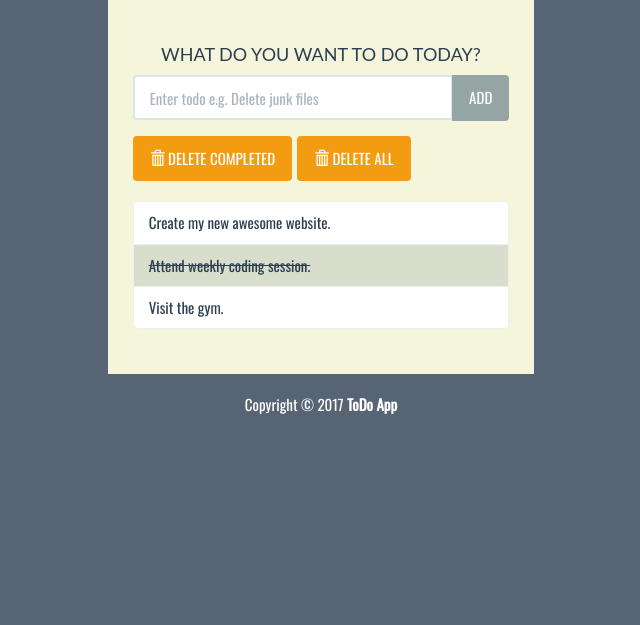
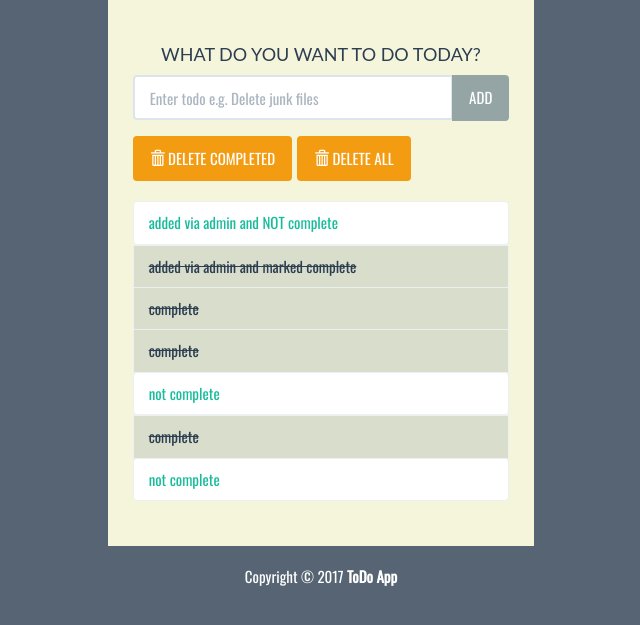
Before and after one commit to RobertNeuzil/practice7, a Django app: page / in a window 1280 px wide. Shown: the part 129-754 px from the top of the page, without its empty margins (319-959 px from the left). Run offline with Django 3.2, Linux system fonts and the light colour scheme; data comes from the database, SQL or seed files in the repository; both versions use the stored data as it was after the commit; some libraries are stand-ins or nearby versions.

Commit message:
added to admin databse/ altered html to reflect databse model

```diff
--- a/todoapplication/first/templates/first/index.html
+++ b/todoapplication/first/templates/first/index.html
@@ -59,9 +59,14 @@
 					</div>
 
 					<ul class="list-group t20">
-						<li class="list-group-item">Create my new awesome website.</li>
-						<li class="list-group-item todo-completed">Attend weekly coding session.</li>
-						<li class="list-group-item">Visit the gym.</li>
+						{% for x in todolist  %}
+							{% if x.complete %}
+							<li class="list-group-item todo-completed">{{x.text}}</li>
+							{% else %}
+							<a href="#"><li class="list-group-item">{{x.text}}</li></a>
+							{% endif %}
+						{% endfor %}
+
 					</ul>
 				</div>
 			</div>
--- a/todoapplication/first/views.py
+++ b/todoapplication/first/views.py
@@ -1,6 +1,9 @@
 from django.shortcuts import render
+from .models import ToDo
 
 def index(request):
-	return render(request, 'first/index.html')
+	todolist = ToDo.objects.order_by('id')
+	context = {'todolist': todolist}
+	return render(request, 'first/index.html', context)
 
 # Create your views here.
```
Also changed, not shown: todoapplication/db.sqlite3.
